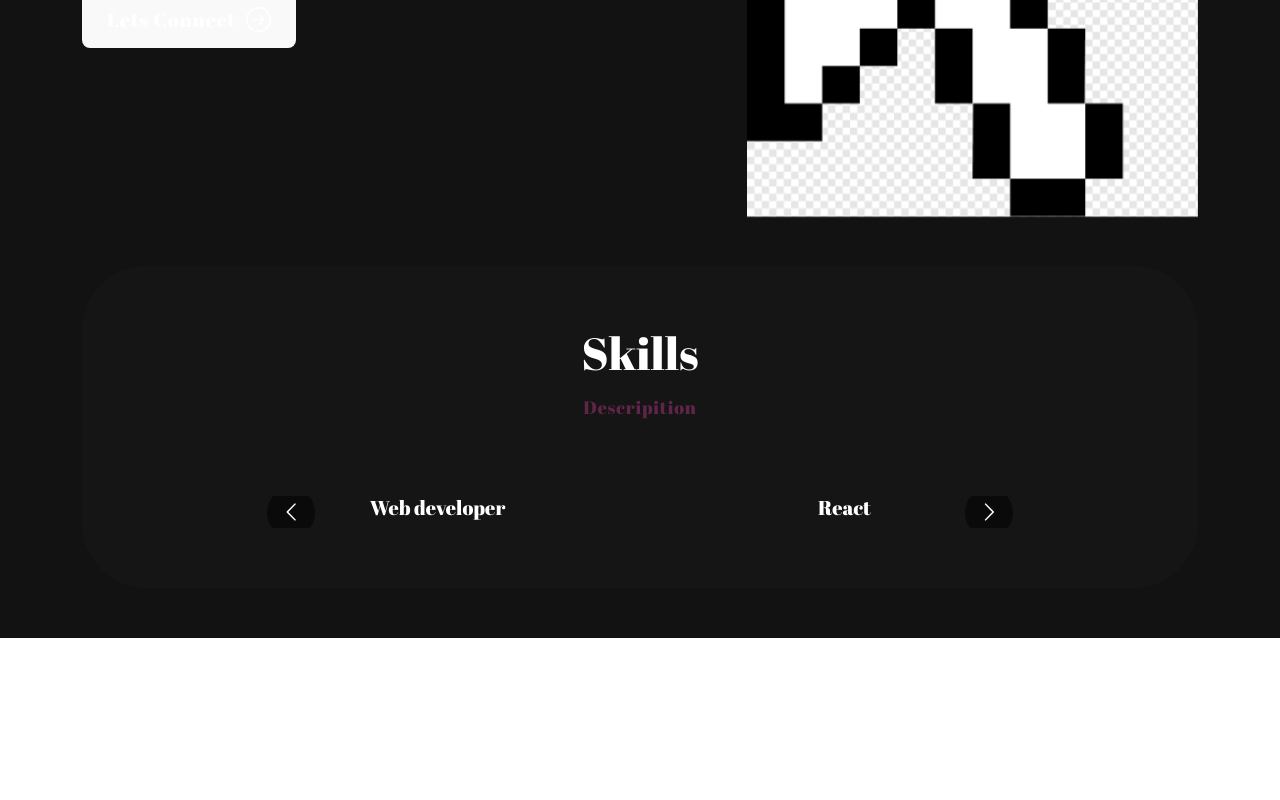
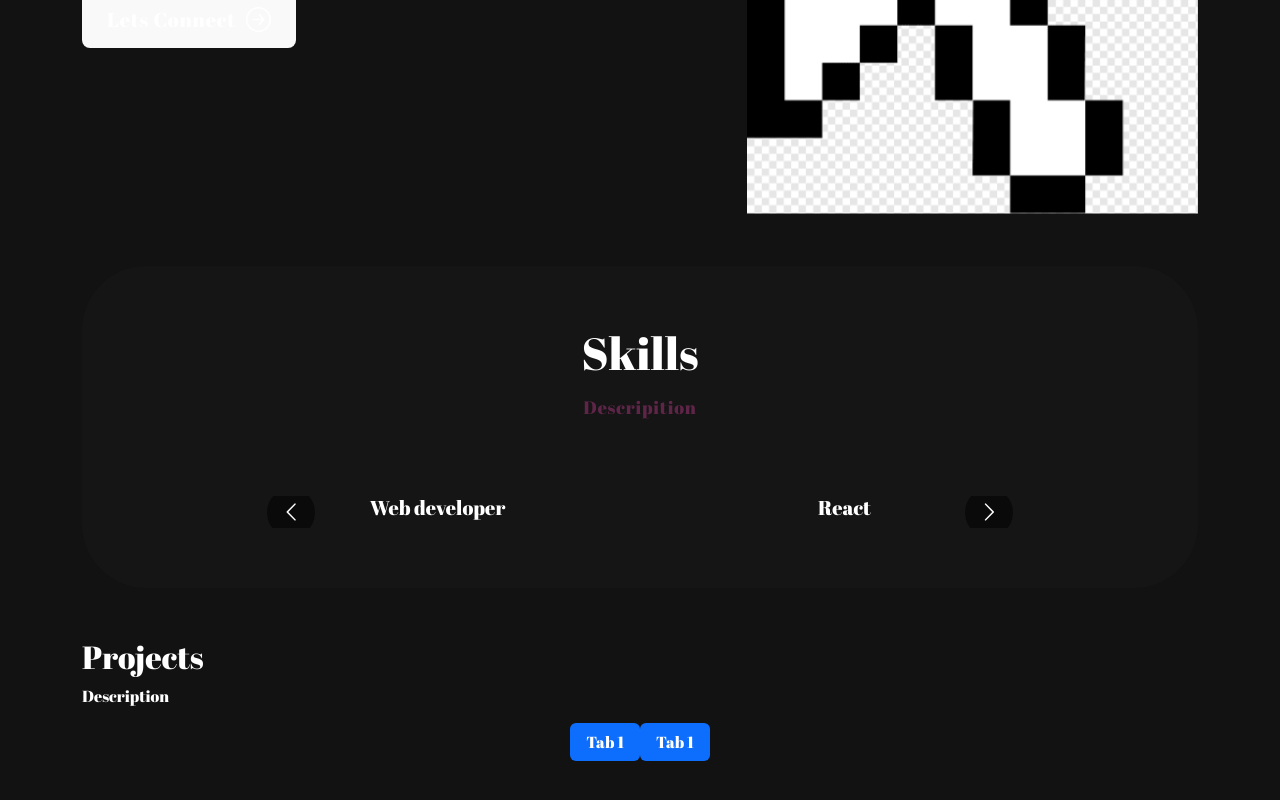
Before and after one commit to ddanieela1/portfolio-c, a React (Vite) app: page / in a window 1280 px wide. Shown: the part 748-1548 px from the top of the page. Before the commit the page ends 1386 px from the top, so only its background shows below. Built offline with nearby package versions, Linux system fonts and the light colour scheme.

Commit message:
added project module

```diff
--- a/src/App.jsx
+++ b/src/App.jsx
@@ -2,6 +2,7 @@
 import { NavBar } from './components/NavBar';
 import {Banner} from './components/Banner';
 import {Skills} from './components/Skills';
+import {Projects} from './components/Projects';
 import './App.css';
 import 'bootstrap/dist/css/bootstrap.min.css';
 import React from 'react';
@@ -13,6 +14,7 @@ function App() {
       <NavBar />
       <Banner />
       <Skills />
+      <Projects />
 
 
 
--- a/src/components/Projects.jsx
+++ b/src/components/Projects.jsx
@@ -19,7 +19,24 @@ export const Projects = () => {
             <Container>
                 <Row>
                     <Col size={12}>
+                        <h2>Projects</h2>
+                        <p>Description</p>
+                        <Tab.Container id="projects-tabs" defaultActiveKey="first">
 
+                            <Nav variant="pills" className="nav-pills mb-5 justify-content-center align-items-center" id="pills-tab">
+
+                                <Nav.Item>
+                                    <Nav.Link eventKey="first">Tab 1</Nav.Link>
+                                </Nav.Item>
+
+                                <Nav.Item>
+                                    <Nav.Link eventKey="first">Tab 1</Nav.Link>
+                                </Nav.Item>
+
+                            </Nav>
+{/*
+                            <Tab.Content id="slideInUp" className="" */}
+                        </Tab.Container>
                     </Col>
                 </Row>
             </Container>
```
